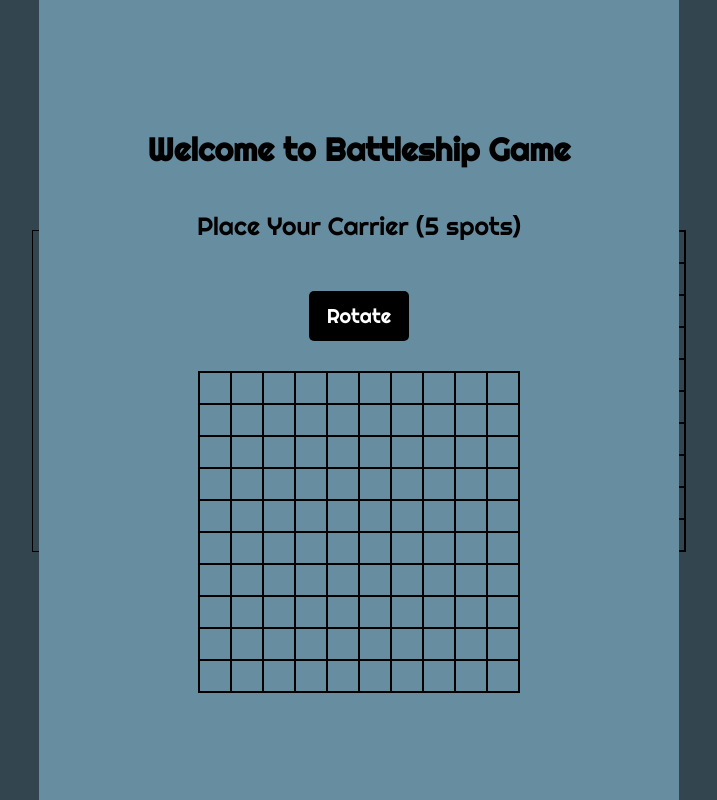
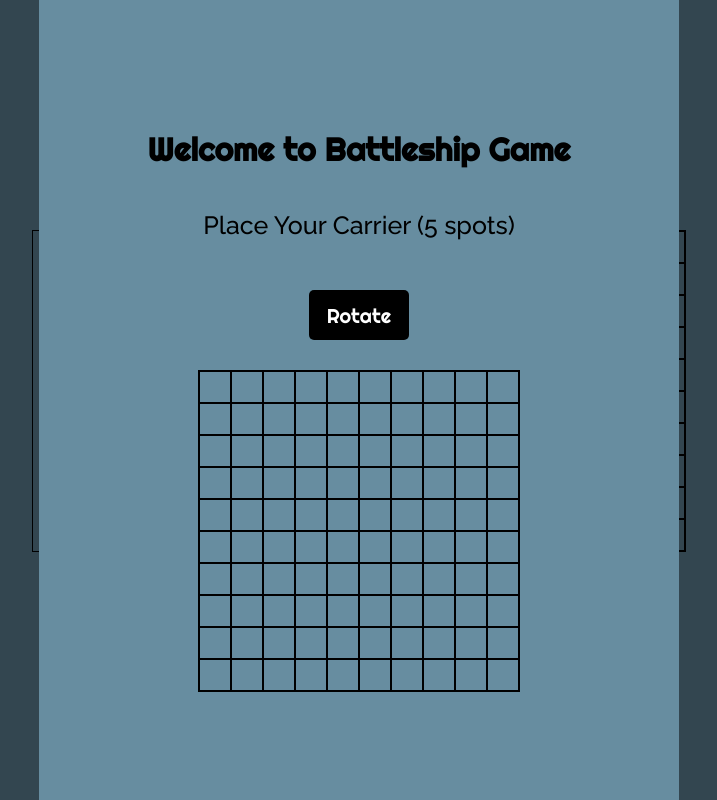
Before and after one commit to josephfernicola/battleship, a plain HTML site: page index.html in a window 1280 px wide. Shown: the whole page, without its empty margins (281-998 px from the left). Drawn offline with Linux system fonts and the light colour scheme.

Commit message:
fix modal font

```diff
--- a/index.html
+++ b/index.html
@@ -4,12 +4,9 @@
     <meta charset="UTF-8" />
     <meta http-equiv="X-UA-Compatible" content="IE=edge" />
     <meta name="viewport" content="width=device-width, initial-scale=1.0" />
-    <link rel="preconnect" href="https://fonts.googleapis.com" />
-    <link rel="preconnect" href="https://fonts.gstatic.com" crossorigin />
-    <link
-      href="https://fonts.googleapis.com/css2?family=Righteous&display=swap"
-      rel="stylesheet"
-    />
+    <link rel="preconnect" href="https://fonts.googleapis.com">
+    <link rel="preconnect" href="https://fonts.gstatic.com" crossorigin>
+    <link href="https://fonts.googleapis.com/css2?family=Raleway:wght@400;500&family=Righteous&display=swap" rel="stylesheet">
     <link rel="icon" href="battleship.png" />
     <link rel="stylesheet" href="style.css" />
     <title>Battleship</title>
--- a/style.css
+++ b/style.css
@@ -76,14 +76,14 @@ body {
   height: 100vh;
   top: 0;
   left: 0;
-  visibility: visible;
-  opacity: 1;
-  transition: visibility 0s, opacity 0.5s;
 }
+
 .modal-header {
   margin-bottom: 50px;
   margin-top: 20px;
   font-size: 25px;
+  font-family: 'Raleway' , sans-serif;
+  font-weight: 500;
 }
 
 .winnerModalHeader {
@@ -141,7 +141,6 @@ body {
 }
 
 .modal-title,
-.modal-header,
 .winnerModalHeader,
 .refresh {
   font-family: "Righteous", cursive;
```
